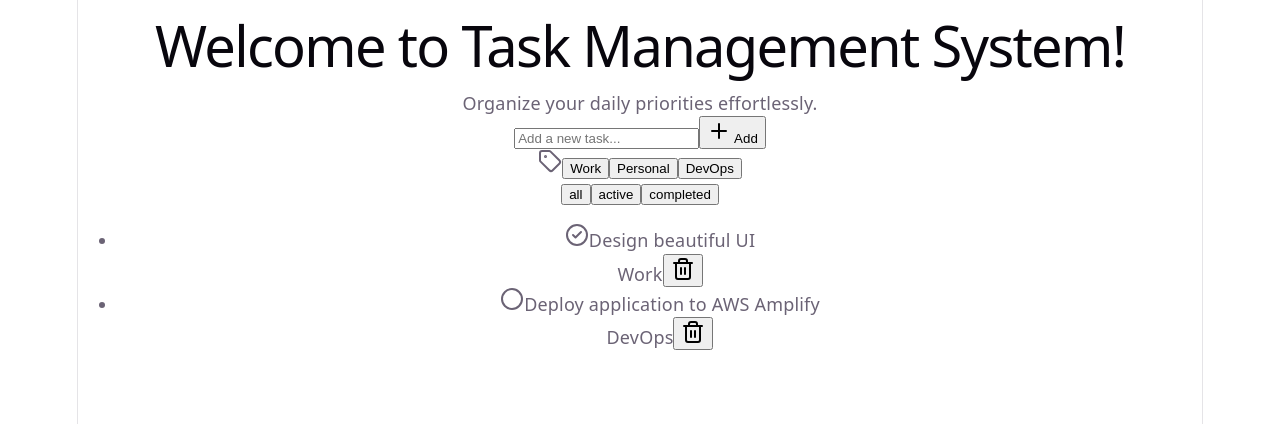
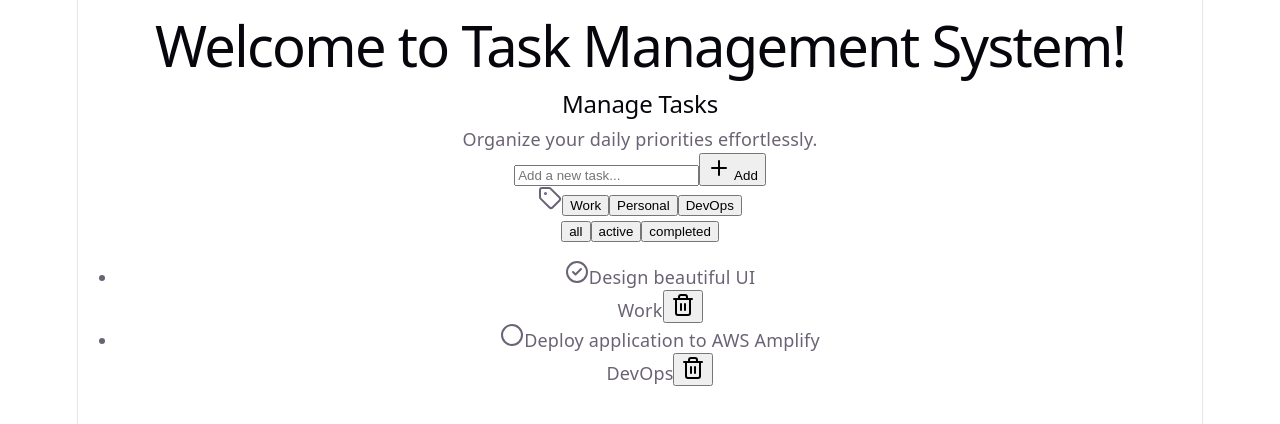
Before and after one commit to itsmohit786/react-todo-tailwind, a React (Vite) app: page / in a window 1280 px wide. Shown: the top 424 px of the page. Built offline with nearby package versions, Linux system fonts and the light colour scheme.

Commit message:
added subheading

```diff
--- a/src/App.jsx
+++ b/src/App.jsx
@@ -68,6 +68,7 @@ export default function App() {
           <h1 className="text-2xl font-bold bg-gradient-to-r from-indigo-400 to-cyan-400 bg-clip-text text-transparent">
             Welcome to Task Management System!
           </h1>
+          <h2>Manage Tasks</h2>
           <p className="text-slate-400 text-sm mt-1">
             Organize your daily priorities effortlessly.
           </p>
```
